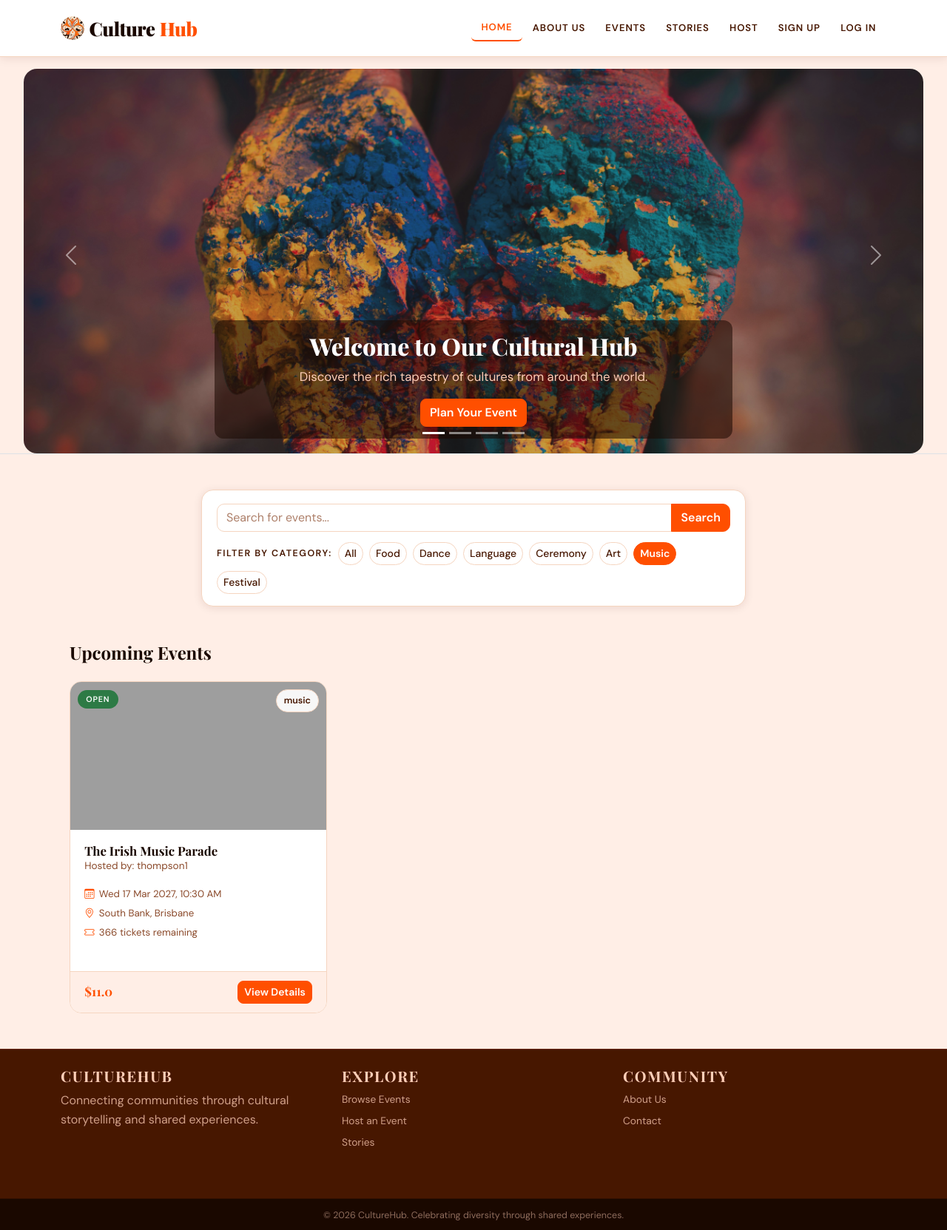
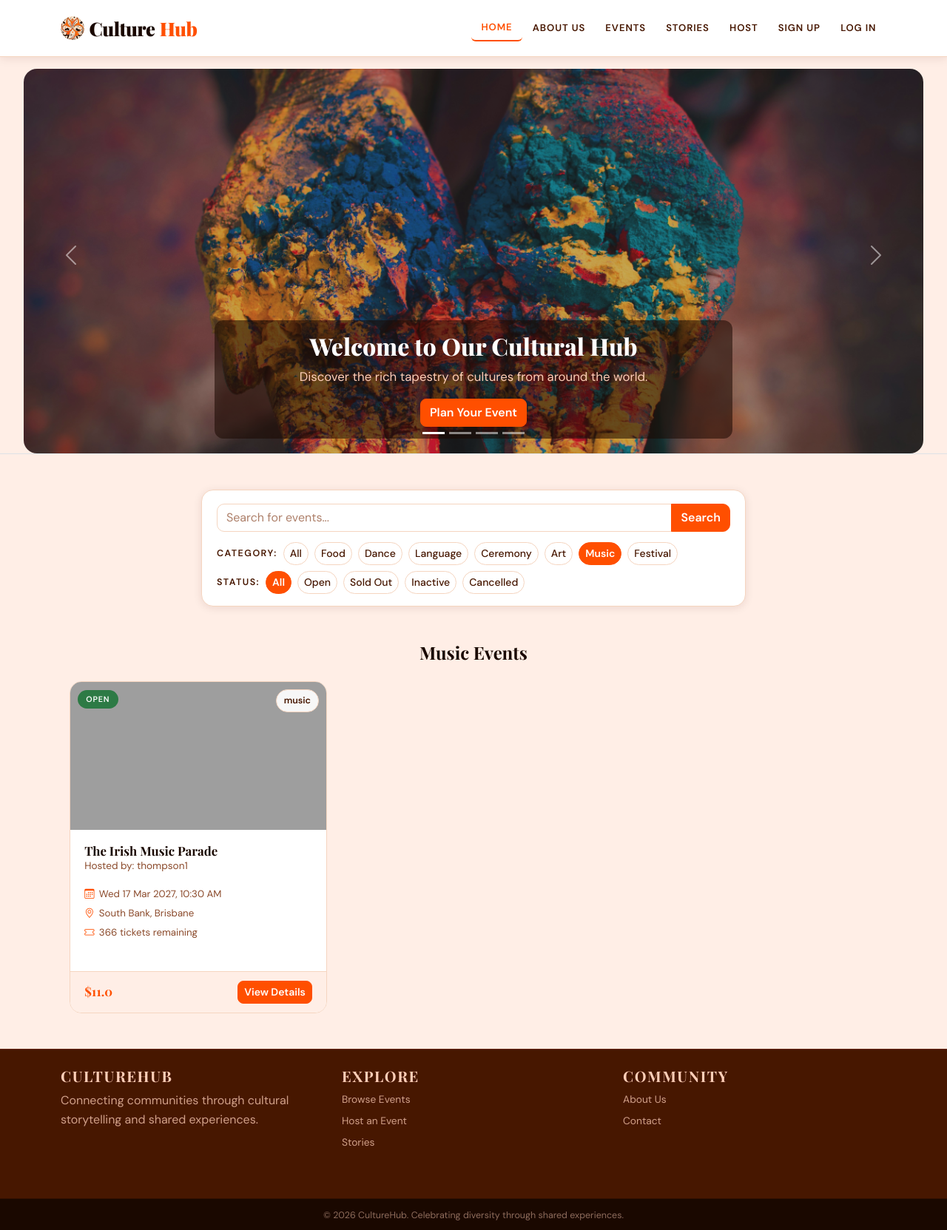
Before and after one commit to TiredTom22/IAB207-Assessment-2-CultureHub-Web-app, a Flask app: page /category/music in a window 1280 px wide. Shown: the whole page at 74% size. Run offline with Flask 3, Linux system fonts and the light colour scheme; some libraries are stand-ins or nearby versions; grey boxes are pictures that could not be loaded.

Commit message:
Search feedback, status filter, login by email, date validation, README

```diff
--- a/a2_group2/culturehub/templates/auth/login.html
+++ b/a2_group2/culturehub/templates/auth/login.html
@@ -44,10 +44,10 @@
         {{ form.hidden_tag() }}
 
         <div class="mb-3">
-          <label for="username" class="form-label">Username</label>
+          <label for="username" class="form-label">Username or Email</label>
           <div class="input-group">
             <span class="input-group-text"><i class="bi bi-person"></i></span>
-            {{ form.username(class="form-control", id="username", placeholder="Enter your username", autocomplete="username") }}
+            {{ form.username(class="form-control", id="username", placeholder="Enter your username or email", autocomplete="username") }}
           </div>
           {% if form.username.errors %}
             <div class="text-danger small mt-1">{{ form.username.errors[0] }}</div>
--- a/a2_group2/culturehub/templates/events/index.html
+++ b/a2_group2/culturehub/templates/events/index.html
@@ -69,14 +69,14 @@
         <!-- Search bar -->
         <form method="GET" action="{{ url_for('main.index') }}#events">
           <div class="input-group">
-            <input type="text" class="form-control" name="search" placeholder="Search for events...">
+            <input type="text" class="form-control" name="search" placeholder="Search for events..." value="{{ search }}">
             <button class="btn btn-primary" type="submit">Search</button>
           </div>
         </form>
         <!-- Category filter -->
         <div class="filter-section" id="events">
           <div class="d-flex flex-wrap align-items-center gap-2">
-            <span class="filter-label">Filter by Category:</span>
+            <span class="filter-label">Category:</span>
             <a href="{{ url_for('main.index') }}#events" class="btn btn-sm {% if not current_category %}btn-primary{% else %}btn-outline-secondary{% endif %}">All</a>
             <a href="{{ url_for('main.index', category='food') }}#events" class="btn btn-sm {% if current_category == 'food' %}btn-primary{% else %}btn-outline-secondary{% endif %}">Food</a>
             <a href="{{ url_for('main.index', category='dance') }}#events" class="btn btn-sm {% if current_category == 'dance' %}btn-primary{% else %}btn-outline-secondary{% endif %}">Dance</a>
@@ -86,6 +86,15 @@
             <a href="{{ url_for('main.index', category='music') }}#events" class="btn btn-sm {% if current_category == 'music' %}btn-primary{% else %}btn-outline-secondary{% endif %}">Music</a>
             <a href="{{ url_for('main.index', category='festival') }}#events" class="btn btn-sm {% if current_category == 'festival' %}btn-primary{% else %}btn-outline-secondary{% endif %}">Festival</a>
           </div>
+          <!-- Status filter -->
+          <div class="d-flex flex-wrap align-items-center gap-2 mt-2">
+            <span class="filter-label">Status:</span>
+            <a href="{{ url_for('main.index') }}#events" class="btn btn-sm {% if not current_status %}btn-primary{% else %}btn-outline-secondary{% endif %}">All</a>
+            <a href="{{ url_for('main.index', status='Open') }}#events" class="btn btn-sm {% if current_status == 'Open' %}btn-primary{% else %}btn-outline-secondary{% endif %}">Open</a>
+            <a href="{{ url_for('main.index', status='Sold Out') }}#events" class="btn btn-sm {% if current_status == 'Sold Out' %}btn-primary{% else %}btn-outline-secondary{% endif %}">Sold Out</a>
+            <a href="{{ url_for('main.index', status='Inactive') }}#events" class="btn btn-sm {% if current_status == 'Inactive' %}btn-primary{% else %}btn-outline-secondary{% endif %}">Inactive</a>
+            <a href="{{ url_for('main.index', status='Cancelled') }}#events" class="btn btn-sm {% if current_status == 'Cancelled' %}btn-primary{% else %}btn-outline-secondary{% endif %}">Cancelled</a>
+          </div>
         </div>
       </div>
     </div>
@@ -94,12 +103,22 @@
   <!-- Event grid -->
   <section class="event-cards" id="events">
     <div class="container">
-      <div class="mb-3">
-        <h4 class="mb-4">Upcoming Events</h4>
+      <div class="mb-3 text-center">
+        {% if search %}
+          <h4 class="mb-1">Results for "{{ search }}"</h4>
+          <p class="text-muted small mb-4">{{ events|length }} event{{ 's' if events|length != 1 }} found</p>
+        {% elif current_category %}
+          <h4 class="mb-4">{{ current_category|capitalize }} Events</h4>
+        {% elif current_status %}
+          <h4 class="mb-4">{{ current_status }} Events</h4>
+        {% else %}
+          <h4 class="mb-4">Upcoming Events</h4>
+        {% endif %}
       </div>
+      {% if not events %}
+      <p class="text-center text-muted py-4">No events found. Please check back later!</p>
+      {% endif %}
       <div class="row row-cols-1 row-cols-sm-2 row-cols-lg-3 g-4">
-
-        <!-- Event cards will be dynamically generated here -->
         {% if events %}
         {% for event in events %}
         <div class="col">
@@ -127,8 +146,6 @@
           </div>
         </div>
         {% endfor %}
-      {% else %}
-        <P class="text-center mt-4">No Events available at the moment. Please check back later!</P>
       {% endif %}
       </div>
     </div>
--- a/a2_group2/culturehub/views.py
+++ b/a2_group2/culturehub/views.py
@@ -22,14 +22,17 @@ def index(category=None):
         event.status = 'Inactive'
     db.session.commit()
 
-    search = request.args.get('search')
+    search = request.args.get('search', '').strip()
+    status_filter = request.args.get('status', '')
     if search:
         events = Event.query.filter(Event.name.ilike(f'%{search}%')).all()
     elif category:
         events = Event.query.filter_by(category=category).all()
     else:
         events = Event.query.all()
-    return render_template('events/index.html', events=events, current_category=category)
+    if status_filter:
+        events = [e for e in events if e.status == status_filter]
+    return render_template('events/index.html', events=events, current_category=category, search=search, current_status=status_filter)
 
 @main_bp.route('/user/profile')
 @login_required
```
Also changed, not shown: a2_group2/culturehub/auth.py (+5 -3 lines), a2_group2/culturehub/forms.py (+7 -2 lines), a2_group2/instance/sitedata.sqlite, readme.md (added).
